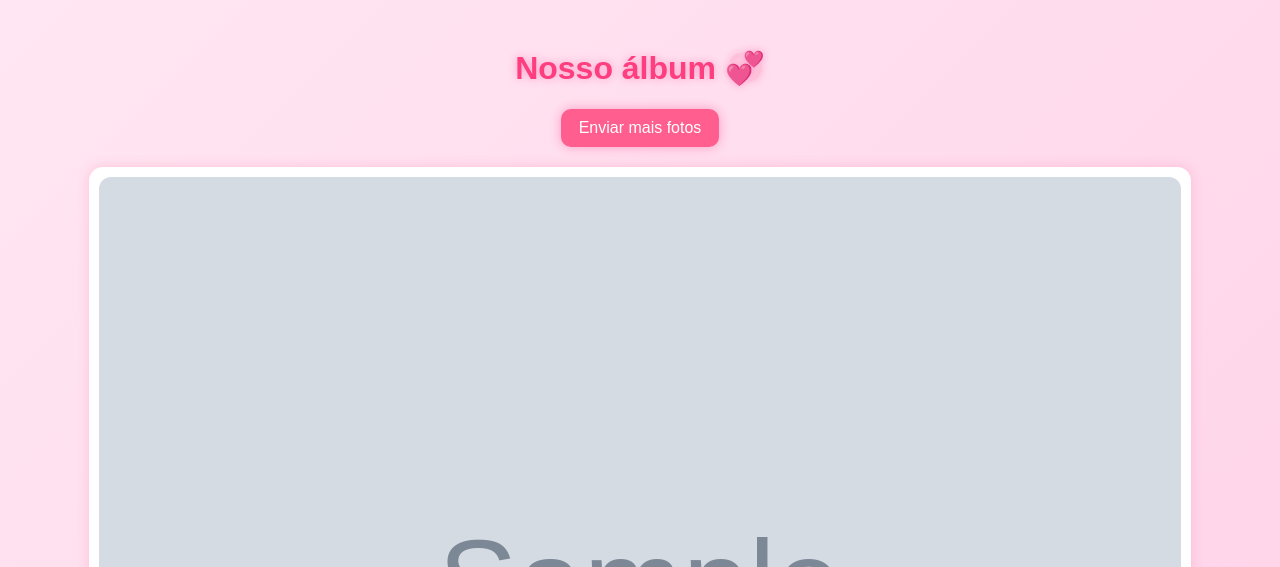
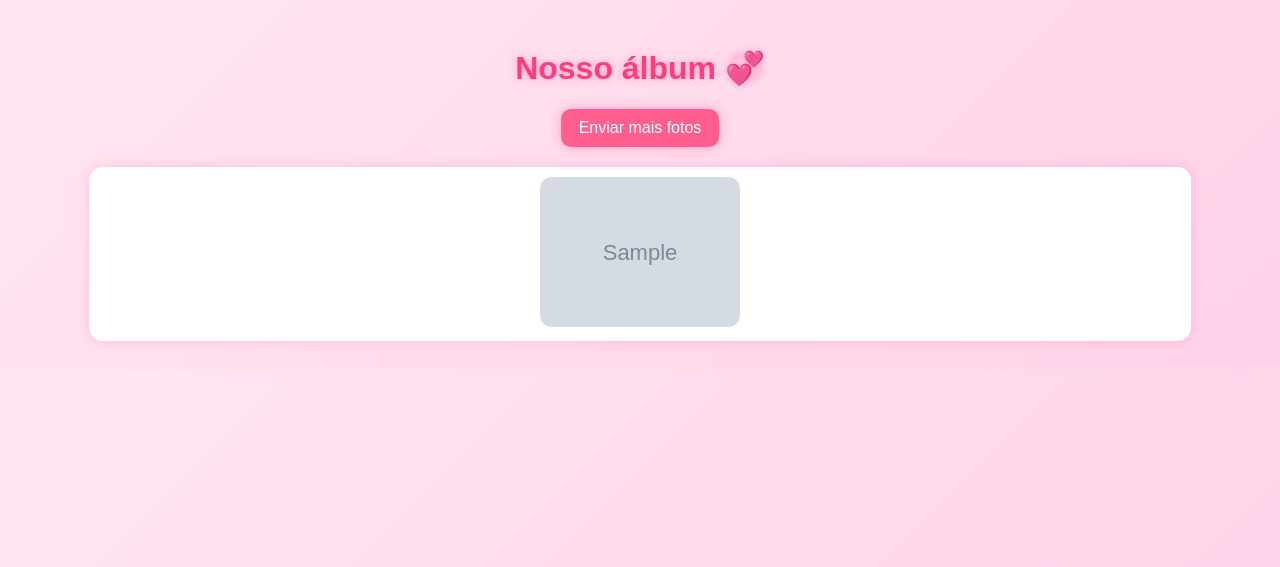
Before and after one commit to Miguel-Wanzeler/Album, a Flask app: template templates/galeria.html in a window 1280 px wide. Shown: the top 567 px of the page. Run offline with Flask 3, Linux system fonts and the light colour scheme; the template is opened without the code that fills it: most values are stand-ins (such as "Sample title", 1, 10 or a date in 2020); grey boxes marked "Sample" are stand-in pictures.

Commit message:
Update galeria.html

```diff
--- a/templates/galeria.html
+++ b/templates/galeria.html
@@ -75,7 +75,7 @@
     {% if fotos %}
         {% for foto in fotos %}
         <div class="foto-card">
-            <img src="{{ url_for('static', filename='uploads/' + foto) }}" alt="Foto">
+            <img src="{{ foto }}" style="width: 200px;">
         </div>
         {% endfor %}
     {% else %}
```
